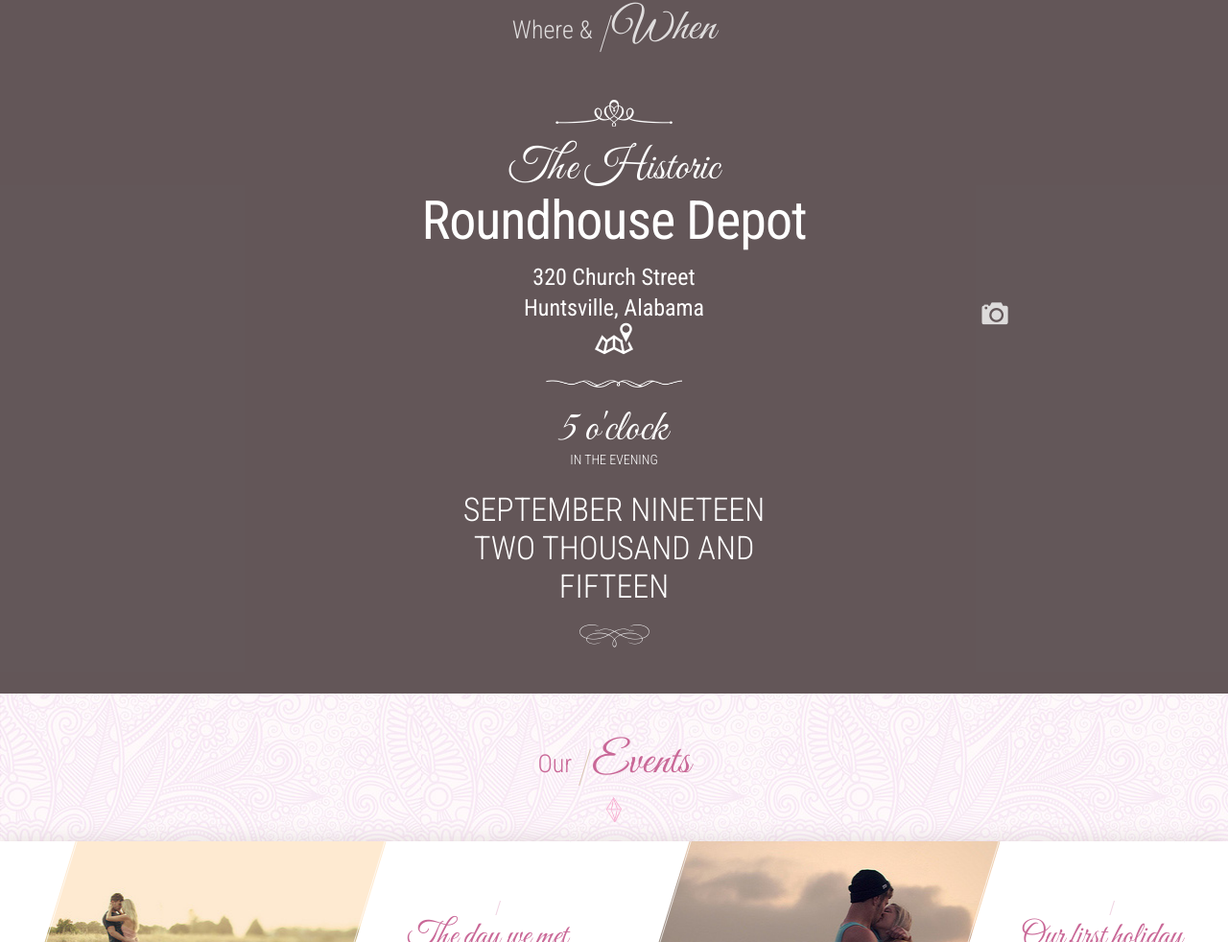
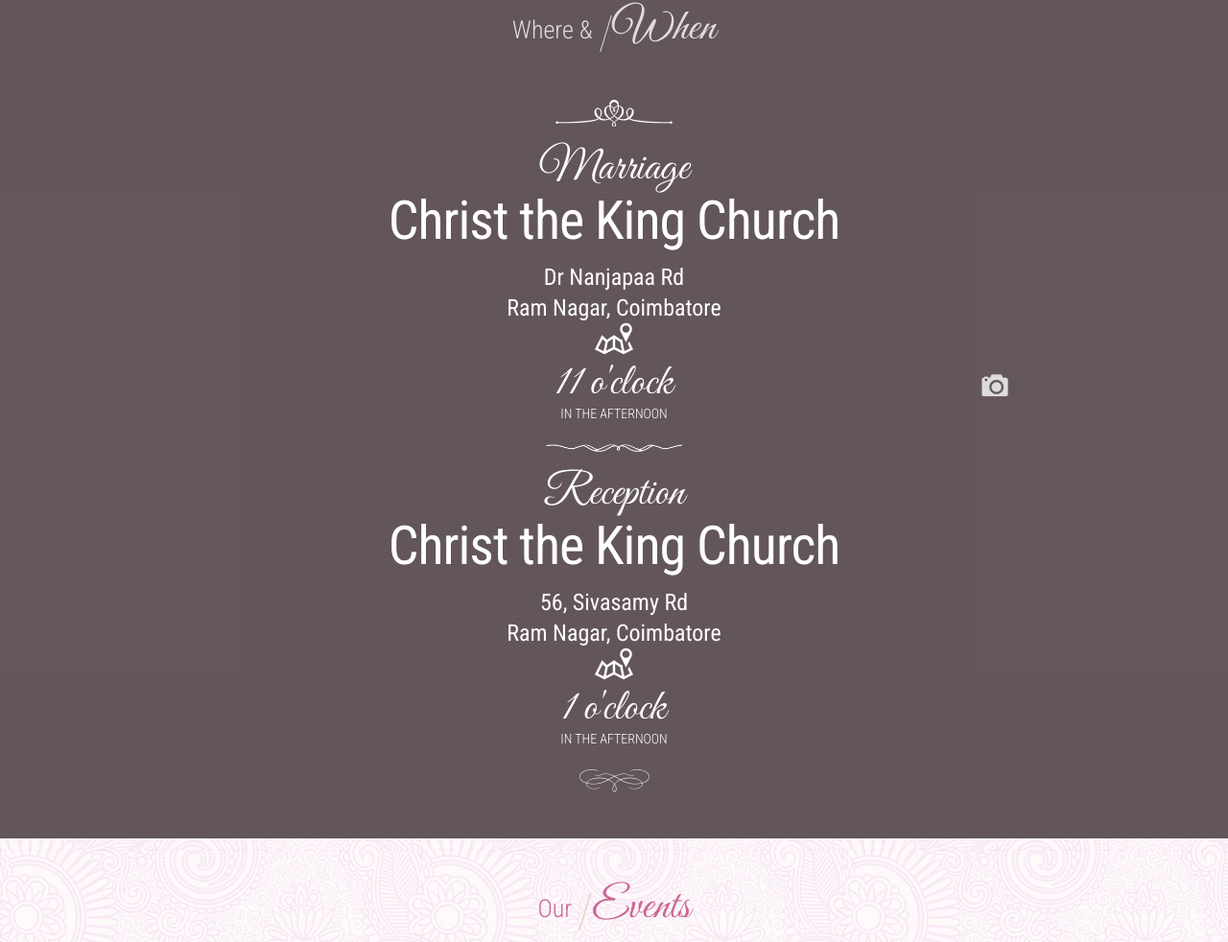
Before and after one commit to tltapp/wedding, a plain HTML site: page index.html in a window 1280 px wide. Shown: the part 2602-3584 px from the top of the page at 96% size. Drawn offline with Linux system fonts and the light colour scheme.

Commit message:
when and where

```diff
--- a/index.html
+++ b/index.html
@@ -399,21 +399,31 @@
 
                     <!-- Texts -->
                     <div class="pattern1"></div>
-                    <div class="title1">The Historic</div>
-                    <div class="title2">Roundhouse Depot</div>
+                    <div class="title1">Marriage</div>
+                    <div class="title2">Christ the King Church</div>
                     <div class="title3">
-                        <a href="https://goo.gl/maps/dhx42" target="_blank">
-                            320 Church Street
-                            <br />Huntsville, Alabama</a>
+                        <a href="https://goo.gl/Wy7AVA" target="_blank">
+                            Dr Nanjapaa Rd
+                            <br />Ram Nagar, Coimbatore</a>
                         <br />
                         <i class="flaticon-map35"></i>
                     </div>
+                    <div class="title1">11 o'clock</div>
+                    <div class="title5">IN THE AFTERNOON</div>
 
                     <div class="pattern2"></div>
-                    <div class="title1">5 o'clock</div>
-                    <div class="title5">IN THE EVENING</div>
-                    <div class="title4">September Nineteen
-                        <br>Two Thousand and Fifteen</div>
+                    <div class="title1">Reception</div>
+                    <div class="title2">Christ the King Church</div>
+                    <div class="title3">
+                        <a href="https://goo.gl/MRPo7u" target="_blank">
+                            56, Sivasamy Rd
+                            <br />Ram Nagar, Coimbatore</a>
+                        <br />
+                        <i class="flaticon-map35"></i>
+                    </div>
+                    <div class="title1">1 o'clock</div>
+                    <div class="title5">IN THE AFTERNOON</div>
+
                     <div class="pattern3"></div>
                 </div>
             </div>
```
